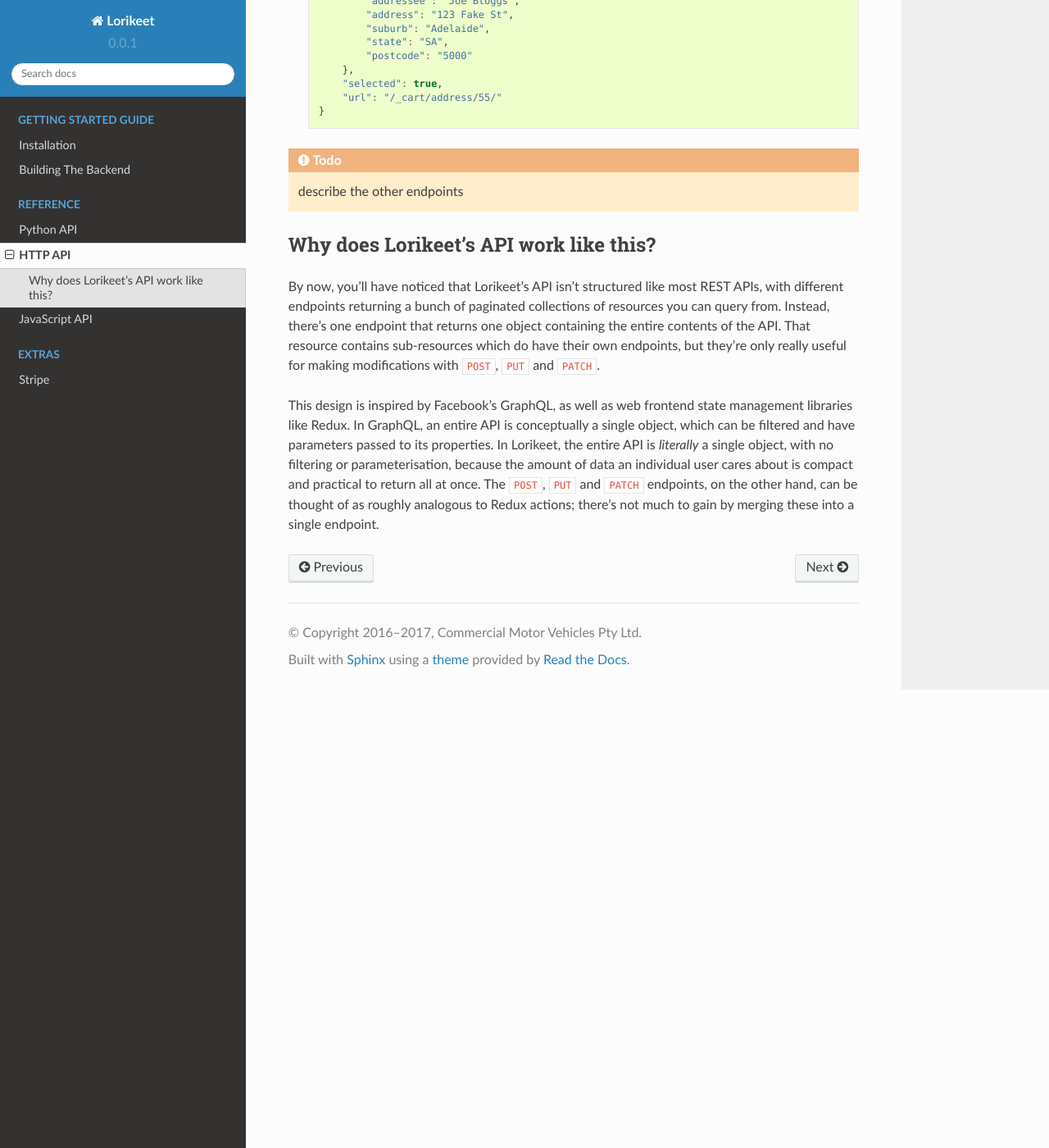
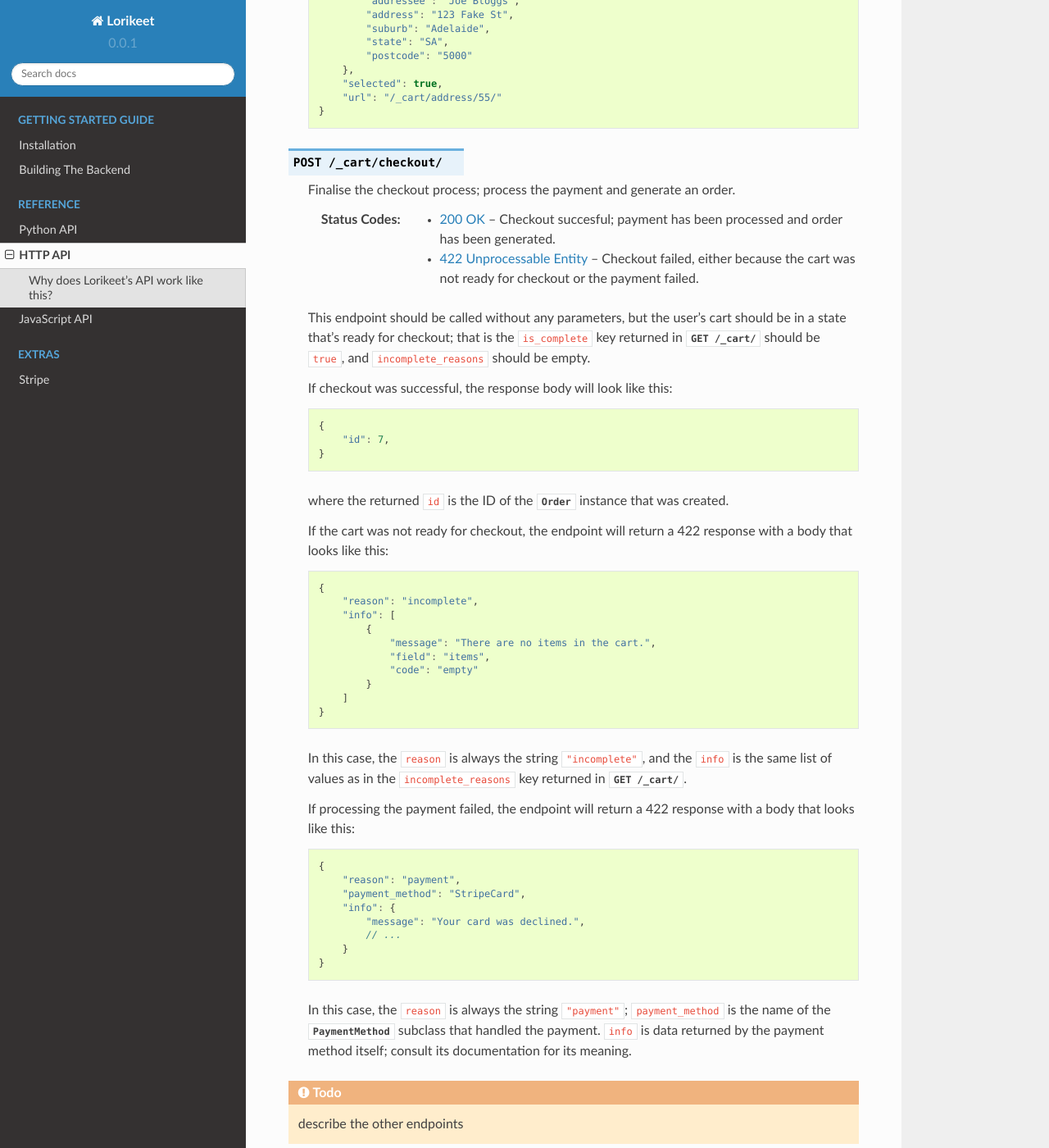
Before and after one commit to daisylb/lorikeet, a Sphinx documentation site: the page built from docs/api.rst, in a window 1280 px wide and 1400 px high, scrolled down 1344 px. Shown: the whole window at 82% size. Built offline with Sphinx 7.4.7 and the Read the Docs theme 2.0.0, drawn with Linux system fonts in a browser that asks for light colours.

Commit message:
Add checkout endpoint to docs

```diff
--- a/docs/api.rst
+++ b/docs/api.rst
@@ -76,6 +76,58 @@ HTTP API
             "url": "/_cart/address/55/"
         }
 
+.. http:post:: /_cart/checkout/
+
+    Finalise the checkout process; process the payment and generate an order.
+
+    :statuscode 200: Checkout succesful; payment has been processed and order has been generated.
+    :statuscode 422: Checkout failed, either because the cart was not ready for checkout or the payment failed.
+
+    This endpoint should be called without any parameters, but the user's cart should be in a state that's ready for checkout; that is the ``is_complete`` key returned in :http:get:`/_cart/` should be ``true``, and ``incomplete_reasons`` should be empty.
+
+    If checkout was successful, the response body will look like this:
+
+    .. sourcecode:: javascript
+
+        {
+            "id": 7,
+        }
+
+    where the returned ``id`` is the ID of the :class:`~lorikeet.models.Order` instance that was created.
+
+    If the cart was not ready for checkout, the endpoint will return a 422 response with a body that looks like this:
+
+    .. sourcecode:: javascript
+
+        {
+            "reason": "incomplete",
+            "info": [
+                {
+                    "message": "There are no items in the cart.",
+                    "field": "items",
+                    "code": "empty"
+                }
+            ]
+        }
+
+    In this case, the ``reason`` is always the string ``"incomplete"``, and the ``info`` is the same list of values as in the ``incomplete_reasons`` key returned in :http:get:`/_cart/`.
+
+    If processing the payment failed, the endpoint will return a 422 response with a body that looks like this:
+
+    .. sourcecode:: javascript
+
+        {
+            "reason": "payment",
+            "payment_method": "StripeCard",
+            "info": {
+                "message": "Your card was declined.",
+                // ...
+            }
+        }
+
+    In this case, the ``reason`` is always the string ``"payment"``; ``payment_method`` is the name of the :class:`~lorikeet.models.PaymentMethod` subclass that handled the payment. ``info`` is data returned by the payment method itself; consult its documentation for its meaning.
+
+
 .. todo::
 
     describe the other endpoints
--- a/docs/python.rst
+++ b/docs/python.rst
@@ -14,6 +14,9 @@ Models
     :members:
 
 .. autoclass:: lorikeet.models.PaymentMethod
+    :members:
+
+.. autoclass:: lorikeet.models.Order
     :members:
 
 Serializers
```
